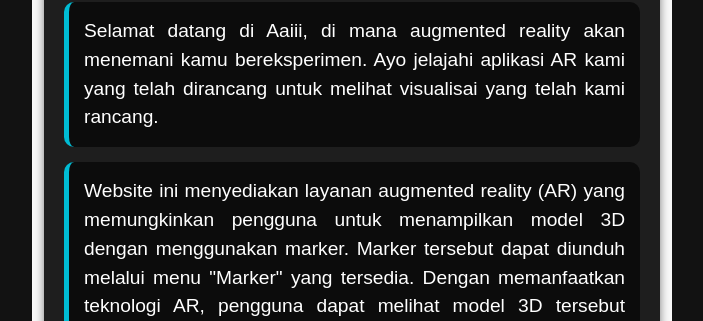
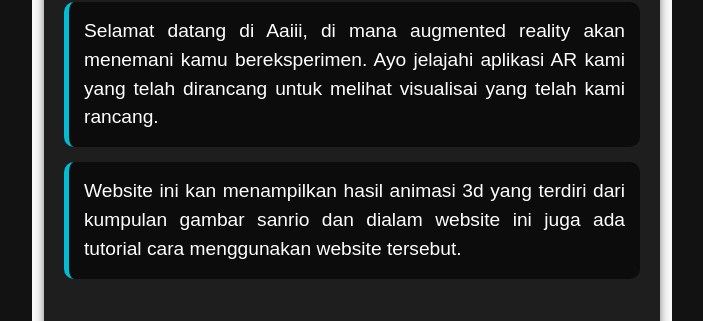
Before and after one commit to Ainunn8/Augmented-Reality, a plain HTML site: page about.html in a window 1280 px wide. Shown: the part 212-533 px from the top of the page, without its empty margins (288-991 px from the left). Drawn offline with Linux system fonts and the light colour scheme.

Commit message:
Update about.html

```diff
--- a/about.html
+++ b/about.html
@@ -11,7 +11,7 @@
     <div class="section">
         <h2>About</h2>
         <p>Selamat datang di Aaiii, di mana augmented reality akan menemani  kamu bereksperimen. Ayo jelajahi aplikasi AR kami yang telah dirancang untuk melihat visualisai yang telah kami rancang.</p>
-        <p>Website ini menyediakan layanan augmented reality (AR) yang memungkinkan pengguna untuk menampilkan model 3D dengan menggunakan marker. Marker tersebut dapat diunduh melalui menu "Marker" yang tersedia. Dengan memanfaatkan teknologi AR, pengguna dapat melihat model 3D tersebut secara interaktif melalui perangkat mereka.</p>
+        <p>Website ini kan menampilkan hasil animasi 3d yang terdiri dari kumpulan gambar sanrio dan dialam website ini juga ada tutorial cara menggunakan website tersebut.</p>
         <br>
         <h3>Developer</h3>
         <p>Nama: Nur Ainun </br>
```
